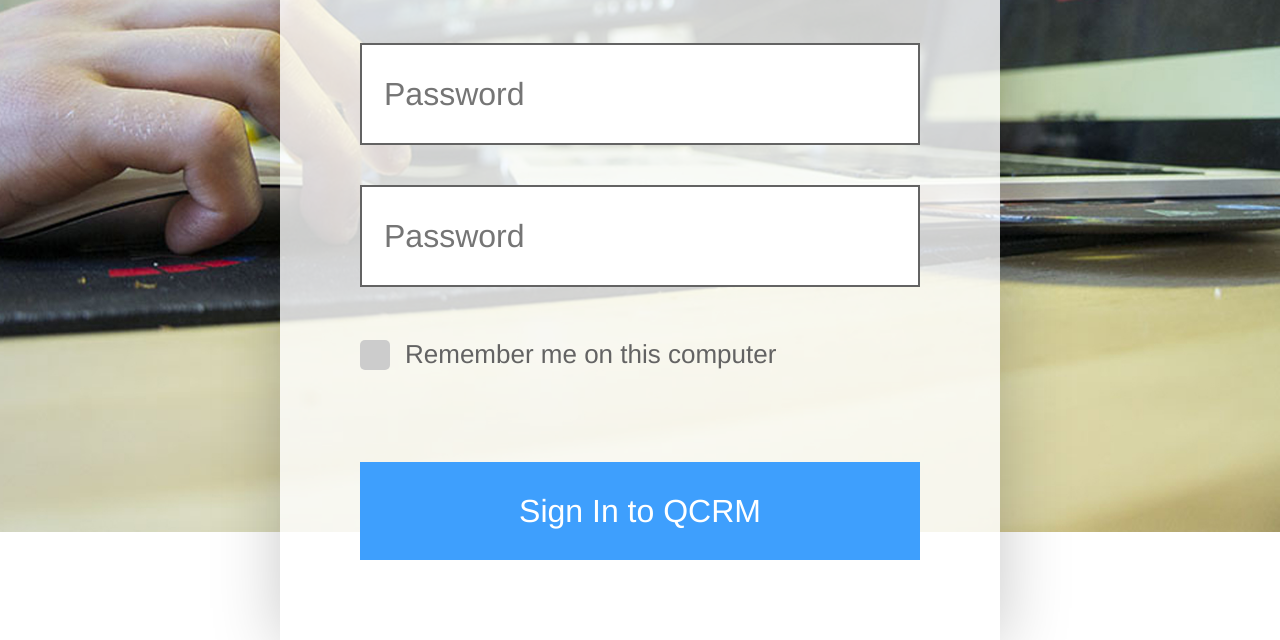
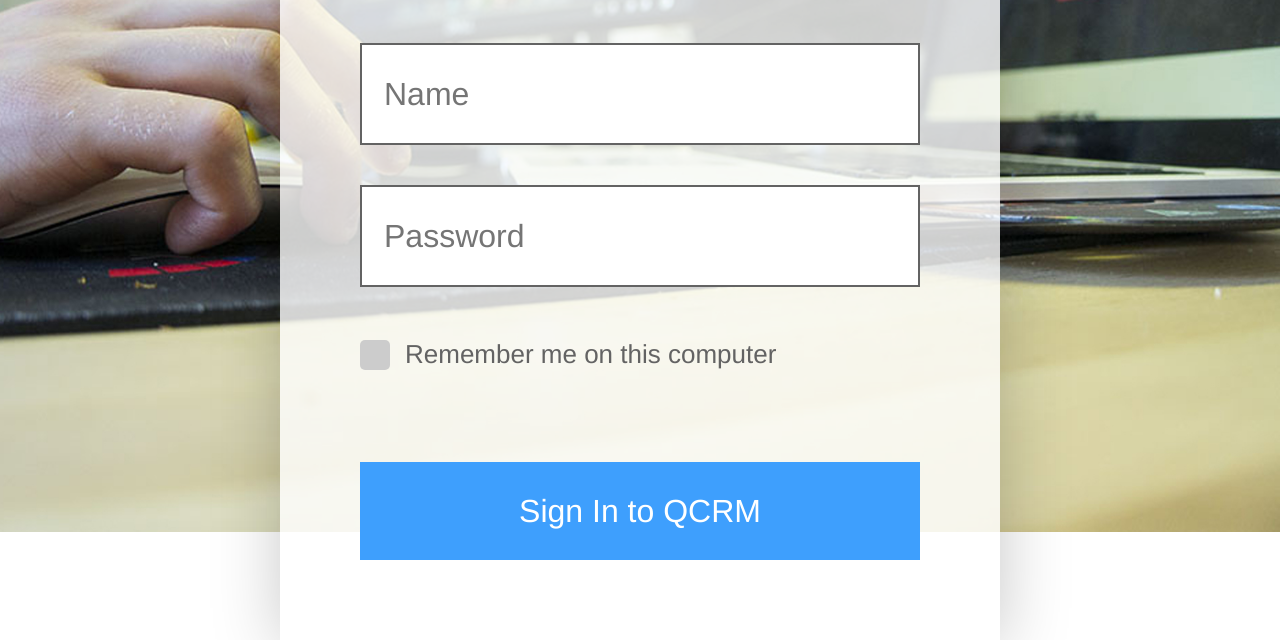
Before and after one commit to Banzai322/Banzai322.github.io, a plain HTML site: page index.html in a window 1280 px wide. Shown: the part 268-908 px from the top of the page. Drawn offline with Linux system fonts and the light colour scheme.

Commit message:
Update index.html

```diff
--- a/index.html
+++ b/index.html
@@ -20,7 +20,7 @@
       </div>
       <h2 class="form__title">QCRM</h2><span class="form__subtitle">by SupportYourApp</span>
       <form class="form-login" action="#" method="post">
-        <input class="login form-login__input" type="text" placeholder="Password">
+        <input class="login form-login__input" type="text" placeholder="Name">
         <input class="password form-login__input" type="password" placeholder="Password">
         <div class="form-login__agreement">
           <input class="form-login__checkbox" type="checkbox" id="checkbox">
```
